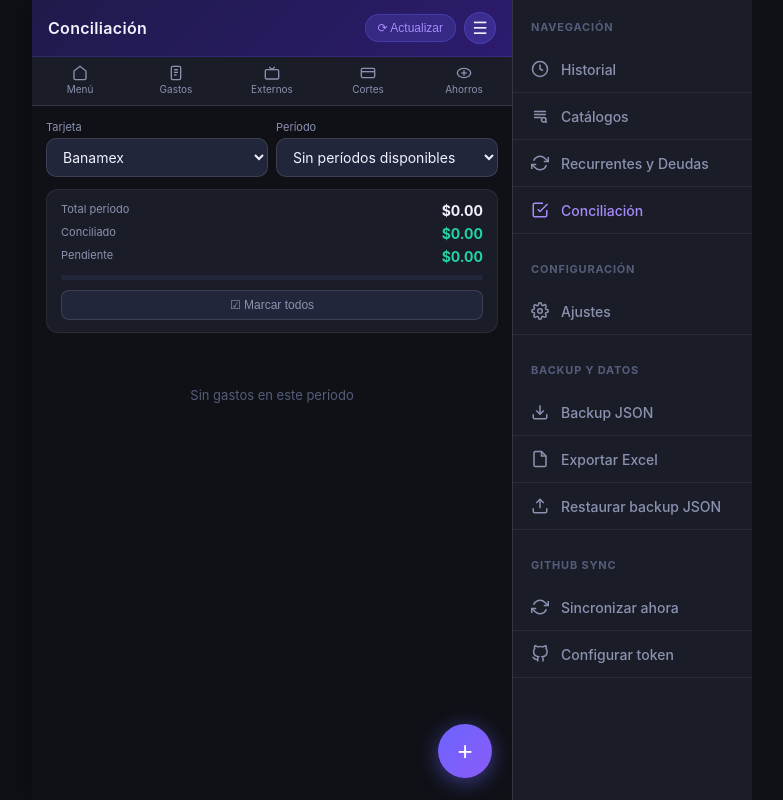
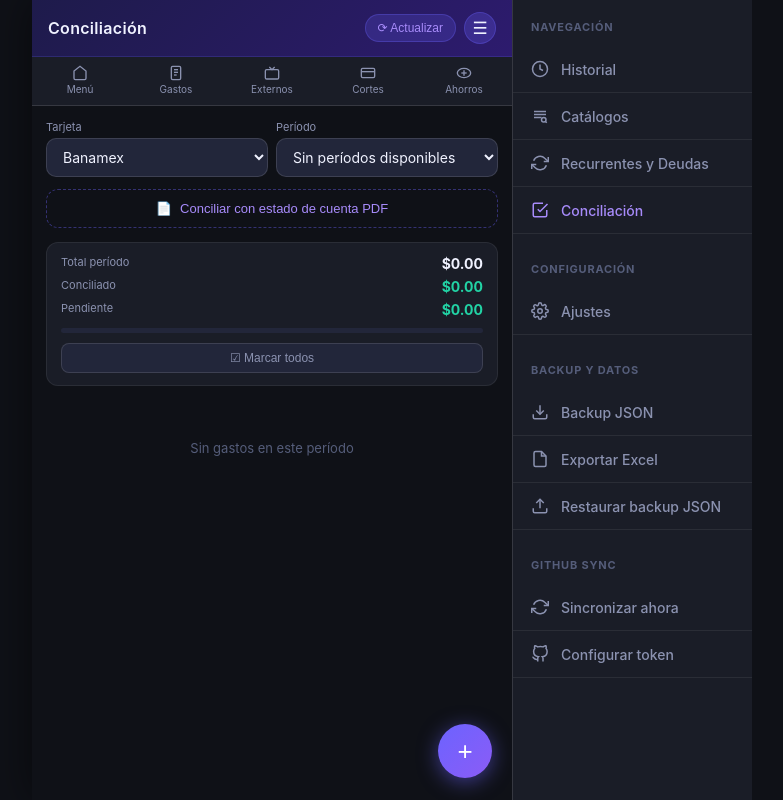
Before and after one commit to VictorGtz12/GastosApp, a plain HTML site: page index.html in a window 1280 px wide. Both pictures are taken after a click on the element "Conciliación". Shown: the whole page, without its empty margins (368-1151 px from the left). Drawn offline with Linux system fonts and the light colour scheme.

Commit message:
Add button to upload bank statement PDF

```diff
--- a/index.html
+++ b/index.html
@@ -499,6 +499,14 @@
         <select id="concil-periodo" onchange="renderConciliacion()" style="width:100%;padding:9px 12px;border-radius:10px;border:1px solid var(--border2);background:var(--bg3);color:var(--text);font-size:14px;font-family:inherit"></select>
       </div>
     </div>
+    <!-- Botón subir estado de cuenta -->
+    <div style="margin-bottom:14px">
+      <button onclick="subirEstadoCuenta()" style="width:100%;padding:11px;border-radius:12px;border:1px dashed rgba(108,99,255,.4);background:transparent;color:var(--accent2);font-size:13px;cursor:pointer;font-weight:500;display:flex;align-items:center;justify-content:center;gap:8px">
+        <span>📄</span> <span>Conciliar con estado de cuenta PDF</span>
+      </button>
+      <input type="file" id="concil-pdf-input" accept=".pdf" style="display:none" onchange="procesarEstadoCuenta(event)">
+      <div id="concil-pdf-status" style="font-size:11px;color:var(--text3);text-align:center;margin-top:6px;display:none"></div>
+    </div>
     <div id="concil-results"></div>
   </div>
 
```
